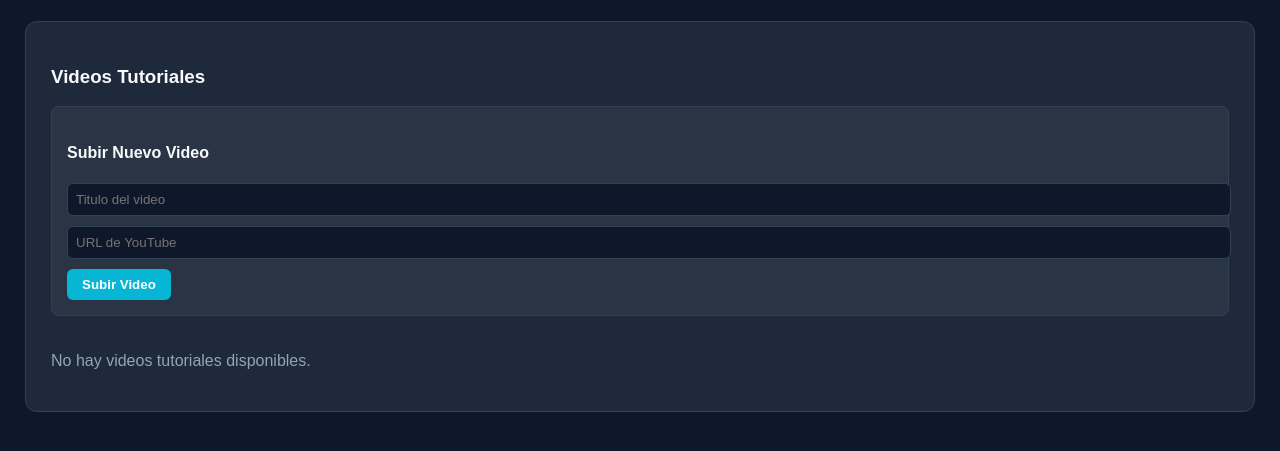
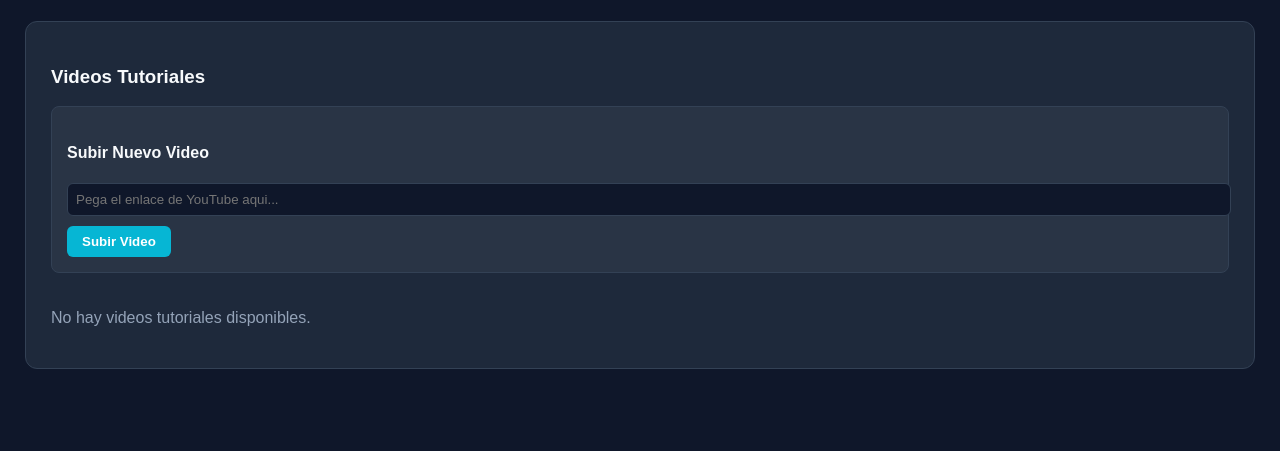
Before and after one commit to andhycuevacunguia-star/Sistema-de-Monitoreo, a Flask app: page /dashboard in a window 1280 px wide, after a click on "Videos Tutoriales". Shown: the part 188-639 px from the top of the page. Run offline with Flask 3, Linux system fonts and the light colour scheme; the visitor is signed in with stand-in values (Sample User, id 1); data that the repository does not hold is empty.

Commit message:
Eliminar campo de titulo y dejar solo el link de youtube

```diff
--- a/templates/dashboard.html
+++ b/templates/dashboard.html
@@ -121,8 +121,7 @@
         <div style="background: rgba(255,255,255,0.05); padding: 15px; border-radius: 8px; margin-bottom: 20px; border: 1px solid var(--border);">
             <h4>Subir Nuevo Video</h4>
             <form id="form-subir-video">
-                <input type="text" id="video-titulo" placeholder="Titulo del video" required style="width: 100%; padding: 8px; margin-bottom: 10px; background: var(--bg-main); color: white; border: 1px solid var(--border); border-radius: 6px;">
-                <input type="url" id="video-url" placeholder="URL de YouTube" required style="width: 100%; padding: 8px; margin-bottom: 10px; background: var(--bg-main); color: white; border: 1px solid var(--border); border-radius: 6px;">
+                <input type="url" id="video-url" placeholder="Pega el enlace de YouTube aqui..." required style="width: 100%; padding: 8px; margin-bottom: 10px; background: var(--bg-main); color: white; border: 1px solid var(--border); border-radius: 6px;">
                 <button type="submit" style="background: var(--accent); color: white; border: none; padding: 8px 15px; border-radius: 6px; cursor: pointer; font-weight: bold;">Subir Video</button>
             </form>
         </div>
@@ -132,7 +131,6 @@
             {% if videos %}
                 {% for video in videos %}
                     <div class="video-card" style="background: var(--bg-main); padding: 15px; border-radius: 8px; border: 1px solid var(--border);">
-                        <h4 style="margin: 0 0 10px 0; color: var(--text-main);">{{ video.titulo }}</h4>
                         <div style="position: relative; padding-bottom: 56.25%; height: 0; overflow: hidden; border-radius: 6px; margin-bottom: 10px;">
                             <iframe src="{{ video.ruta_video }}" style="position: absolute; top: 0; left: 0; width: 100%; height: 100%; border:0;" allowfullscreen></iframe>
                         </div>
@@ -146,7 +144,6 @@
             {% endif %}
         </div>
     </div>
-
     <!-- 5. Pestaña Gestionar Usuarios -->
     {% if rol == 'admin' %}
     <div id="gestionar-usuarios" class="tab-content">
@@ -258,16 +255,14 @@ async function congelarYAnalizarFalla() {
         document.addEventListener('DOMContentLoaded', () => {
             document.getElementById('video-vivo').prepend(document.getElementById('camara-wrapper'));
         });
-
-        document.getElementById('form-subir-video')?.addEventListener('submit', async function(e) {
+document.getElementById('form-subir-video')?.addEventListener('submit', async function(e) {
             e.preventDefault();
-            const titulo = document.getElementById('video-titulo').value;
             const url_video = document.getElementById('video-url').value;
             try {
                 const response = await fetch('/api/subir_video', {
                     method: 'POST',
                     headers: { 'Content-Type': 'application/json' },
-                    body: JSON.stringify({ titulo, url_video })
+                    body: JSON.stringify({ url_video })
                 });
                 const res = await response.json();
                 alert(res.message);
```
